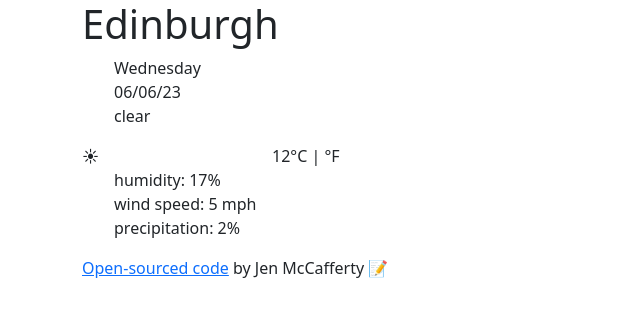
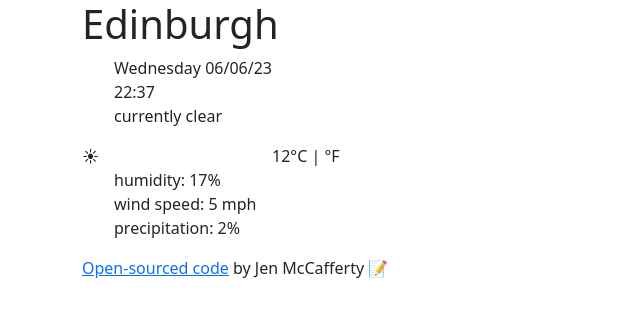
Before and after one commit to FyreandFlame/vanilla-weather-application, a plain HTML site: page index.html in a window 1280 px wide. Shown: the whole page, without its empty margins (0-640 px from the left). Drawn offline with nearby package versions, Linux system fonts and the light colour scheme.

Commit message:
including time element

```diff
--- a/index.html
+++ b/index.html
@@ -11,10 +11,10 @@
     <div class ="container">
 <h1>Edinburgh</h1>
 <ul><li>
-  Wednesday
+  Wednesday <span>06/06/23</span>
 </li>
-<li>06/06/23</li>
-<li>clear
+<li>22:37</li>
+<li>currently <span>clear</span>
   </li></ul>
   <div class = "row">
     <div class = "col-2">
```
